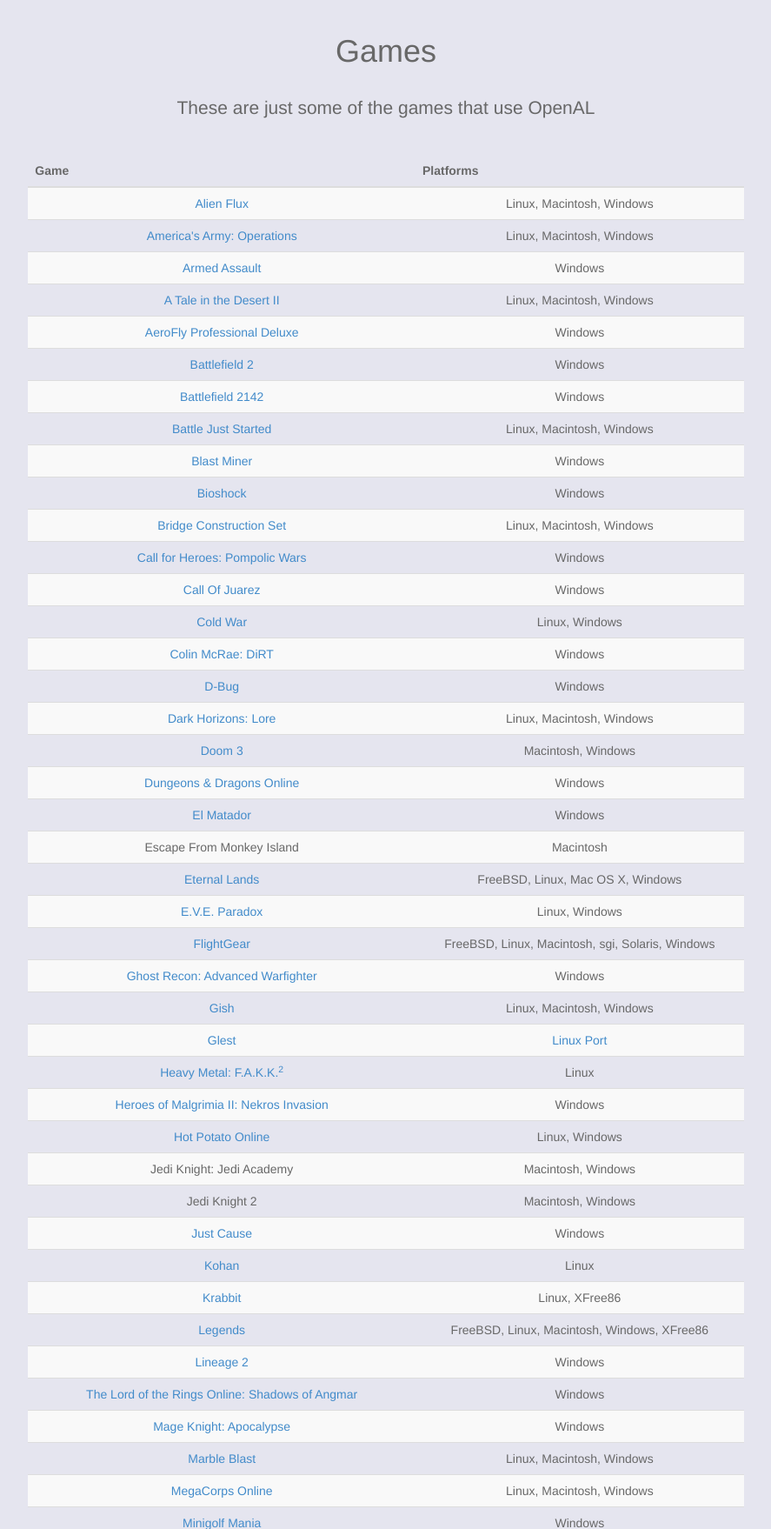
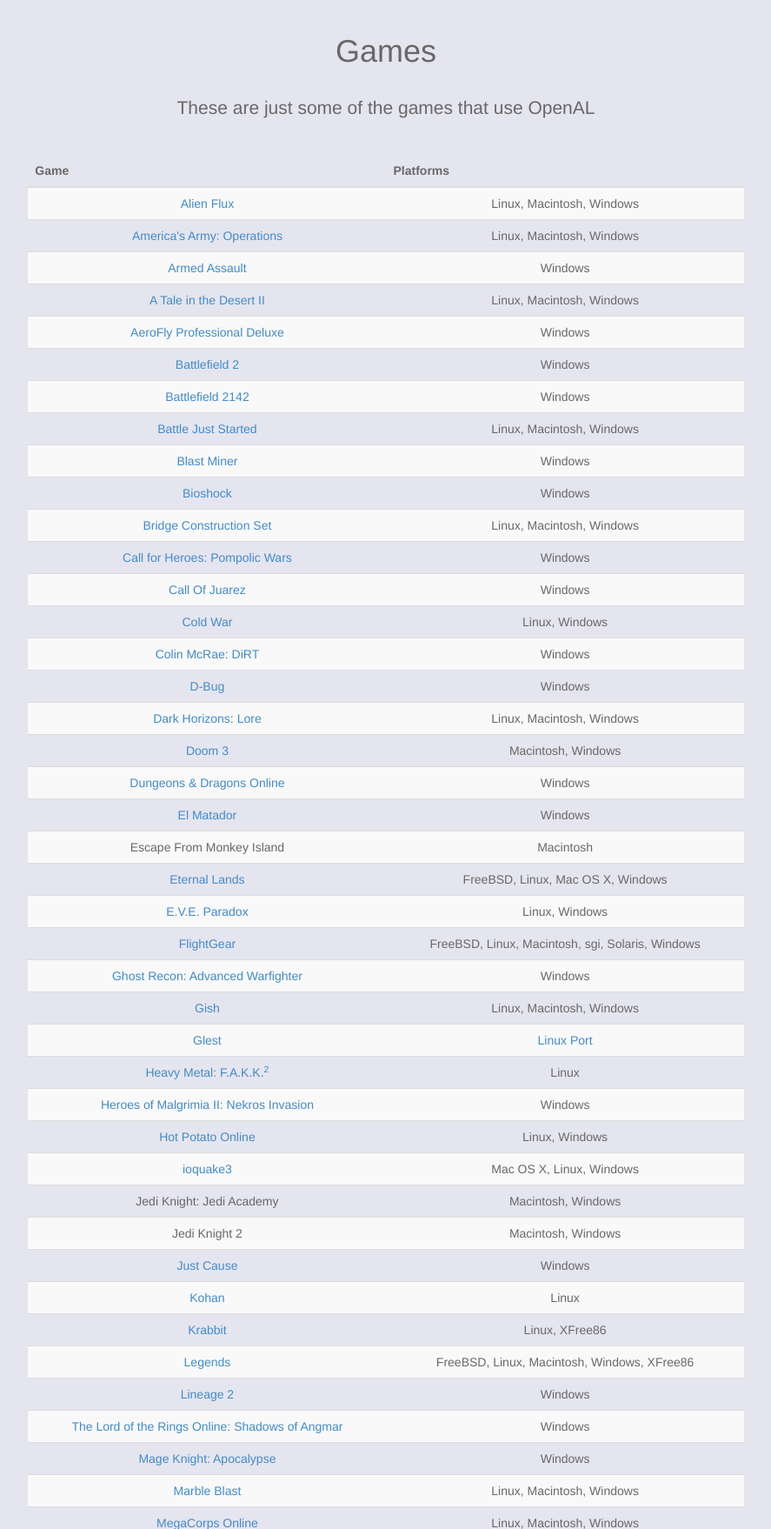
Before and after one commit to NuclearMonster/openal-website, a PHP site: page /games/ in a window 1280 px wide. Shown: the part 51-1809 px from the top of the page at 87% size, without its empty margins (196-1083 px from the left). Run offline with PHP 8.4, Linux system fonts and the light colour scheme; some libraries are stand-ins or nearby versions.

Commit message:
minor fixes, added ioq3

```diff
--- a/games/games.php
+++ b/games/games.php
@@ -43,6 +43,7 @@
 		<tr><td><a href="http://www.ritual.com/FAKK2/">Heavy Metal: F.A.K.K.<sup>2</sup></a> </td><td>Linux </td></tr>
 		<tr><td><a href="http://malgrimia.kh.ua/" target="_blank">Heroes of Malgrimia II: Nekros Invasion </a></td><td>Windows</td></tr>
 		<tr><td><a href="http://hotpotatoonline.com/">Hot Potato Online</a> </td><td>Linux, Windows </td></tr>
+		<tr><td><a href="http://www.ioquake3.org/">ioquake3</a></td><td>Mac OS X, Linux, Windows</td></tr>
 		<tr><td>Jedi Knight: Jedi Academy </td><td>Macintosh, Windows</td></tr>
 		<tr><td>Jedi Knight 2 </td><td>Macintosh, Windows</td></tr>
 		<tr><td><a href="http://www.eidosinteractive.co.uk/gss/justcause/">Just Cause</a> </td><td>Windows </td></tr>
@@ -111,7 +112,7 @@
 		<tr><td><a href="http://www.worldofpadman.com/">World of Padman</a> {engine: <a href="http://ioquake3.org/?page=games">ioquake3</a>} </td><td>Linux , OS X, Windows </td></tr>
 		<tr><td><a href="http://www.wurmonline.com/">Wurm Online</a> </td><td>Linux, Macintosh, Windows </td></tr>
 		<tr><td><a href="http://www.egosoft.com/games/x2/info_en.php">X<sup>2</sup>: The Threat</a> </td><td>Linux </td></tr>
-		<tr><td><a href="http://www.ubi.com/US/Games/Info.aspx?pId=39">X<sup>3</sup>: Reunion</a> {Release Date expected to be 01 August 2007} </td><td><a href="http://linuxgamepublishing.com/info.php?id=35">Linux, XFree86</a> </td></tr>
+		<tr><td><a href="http://www.ubi.com/US/Games/Info.aspx?pId=39">X<sup>3</sup>: Reunion</a> </td><td>Linux</td></tr>
 		<tr><td><a href="http://www.x-plane.com/">X-Plane</a> </td><td>Linux, Macintosh, Windows </td></tr>
 		<tr><td><a href="http://www.freewebs.com/zapclan/">Zap!</a> </td><td>Linux, Macintosh, Windows </td></tr>
 		</tbody>
```
